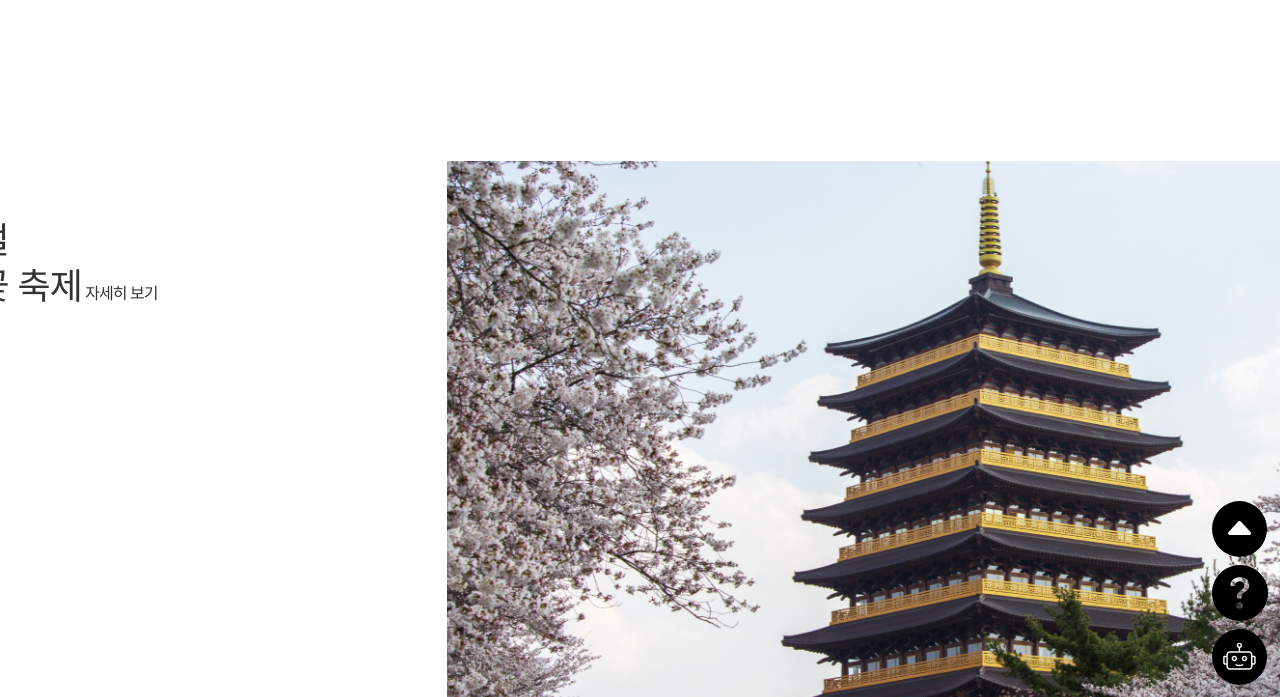
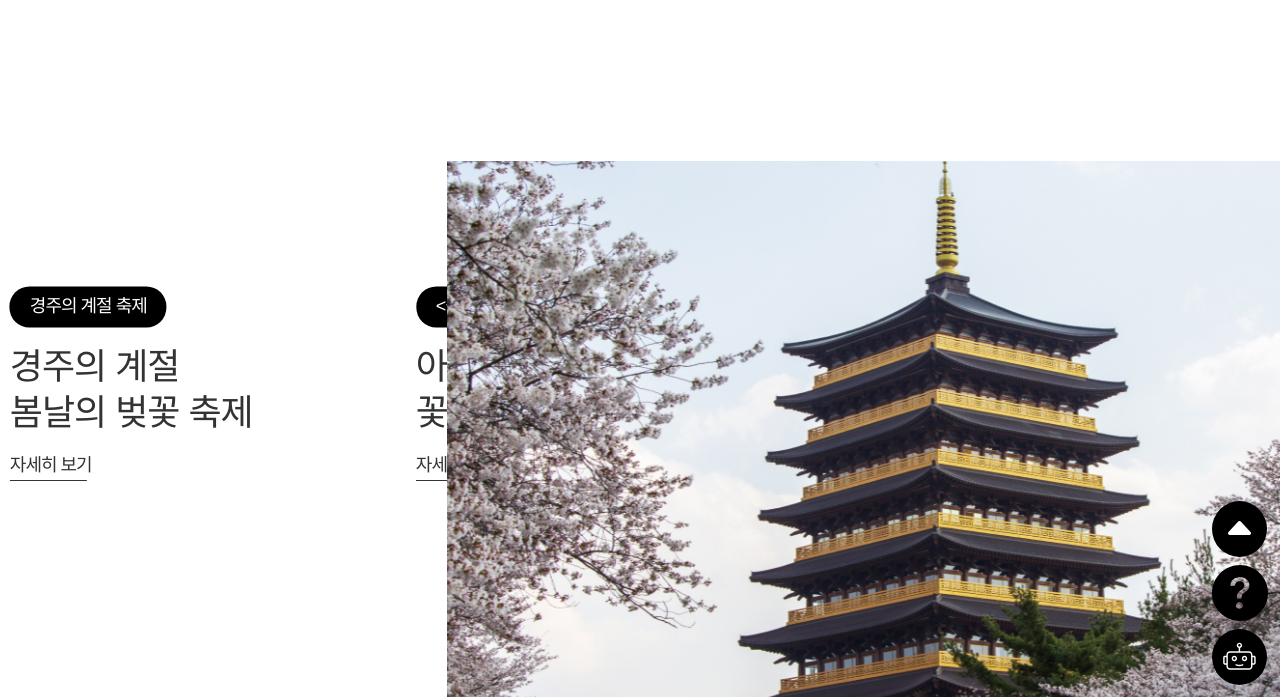
Before and after one commit to srh0820/myrealcode, a plain HTML site: page index.html in a window 1280 px wide. Shown: the part 103-800 px from the top of the page. Drawn offline with nearby package versions, Linux system fonts and the light colour scheme; a web font is replaced by a local one.

Commit message:
메인슬라이드 작업중 (텍스트 슬라이드)

```diff
--- a/index.html
+++ b/index.html
@@ -276,26 +276,56 @@
 
             <div class="cont col-6 d-flex justify-content-end">
                 <div class="swiperContainer">
-                    <ul class="swiper-wrapper">
-                        <li class="swiper-slide">
-                            <div class="titWrap">
-                                <p>경주의 계절 축제</p>
+                    <div class="swiper-wrapper">
+                        <div class="swiper-slide">
+                            <p class="mb-4">경주의 계절 축제</p>
                             <strong>
                                 경주의 계절</br>
-                                    봄날의 벚꽃 축제</strong>
-                                <a href="" class=".text-with-underline">자세히 보기</a>
+                                봄날의 벚꽃 축제
+                            </strong>
+                            <a href="" class="text-with-underline d-block mt-3">자세히 보기</a>
                         </div>
-                        </li>
-                        <li class="swiper-slide">
-                            <div class="titWrap">
-                                <p>&lt;꽃길한복&gt; 대여 이벤트</p>
+                        <div class="swiper-slide">
+                            <p class="mb-4">&lt;꽃길한복&gt; 대여 이벤트</p>
                             <strong>
                                 아름다운 한복이 여행을</br>
-                                    꽃길로 만들어 줄거에요</strong>
-                                <a href="" class=".text-with-underline">자세히 보기</a>
+                                꽃길로 만들어 줄거에요
+                            </strong>
+                            <a href="" class="text-with-underline d-block mt-3">자세히 보기</a>
                         </div>
-                        </li>
-                    </ul>
+                        <div class="swiper-slide">
+                            <p class="mb-4">여행 명소 투어</p>
+                            <strong>
+                                뚜벅뚜벅, 경주의<br>
+                                역사를 따라 걷는 시간
+                            </strong>
+                            <a href="" class="text-with-underline d-block mt-3">자세히보기</a>
+                        </div>
+                        <div class="swiper-slide">
+                            <p class="mb-4">올 여름 어느때보다 시원하게!</p>
+                            <strong>
+                                무더운 여름, 경주<br>
+                                시원한 카페 TOP 3
+                            </strong>
+                            <a href="" class="text-with-underline d-block mt-3">자세히보기</a>
+                        </div>
+                        <div class="swiper-slide">
+                            <p class="mb-4">우리들의 추억 여행</p>
+                            <strong>
+                                다시 오지 못 할 지금,<br>
+                                이 순간을 기록하세요
+                            </strong>
+                            <a href="" class="text-with-underline d-block mt-3">자세히보기</a>
+                        </div>
+                        <div class="swiper-slide">
+                            <p class="mb-4">행복의 경주월드</p>
+                            <strong>
+                                스트레스 해소<br>
+                                최강 스릴 도전!
+                            </strong>
+                            <a href="" class="text-with-underline d-block mt-3">자세히보기</a>
+                        </div>
+                    </div>
                 </div>
             </div>
 
@@ -671,7 +701,7 @@
         //     document.body.classList = "";
         // })
 
-        const swiper_mainBanner_ = new Swiper("#mainBanner .swiper", {
+        const swiper_mainBanner1 = new Swiper("#mainBanner .swiper", {
             loop: true,
             autoplay: {
                 delay: 5000,
@@ -679,12 +709,34 @@
             },
             slidesPerView: "auto",
             spaceBetween: 27,
-            // centeredSlides: true, // 현재 슬라이드를 가운데로 설정
             pagination: {
                 el: ".swiper-pagination",
                 clickable: true,
             },
+            controller: {
+                control: null,
+            }
         });
+
+        const swiper_mainBanner2 = new Swiper("#mainBanner .swiperContainer", {
+            loop: true,
+            autoplay: {
+                delay: 5000,
+                disableOnInteraction: false,
+            },
+            slidesPerView: "auto",
+            pagination: {
+                el: ".swiper-pagination",
+                clickable: true,
+            },
+            controller: {
+                control: null,
+            },
+        });
+
+        swiper_mainBanner1.controller.control = swiper_mainBanner2;
+        swiper_mainBanner2.controller.control = swiper_mainBanner1;
+
 
     </script>
 </body>
--- a/scss/srh.scss
+++ b/scss/srh.scss
@@ -232,21 +232,40 @@
         margin-top: 264px;
 
         .cont{
-            .titWrap{
+            .swiperContainer{
+                // margin-top: 396px;
+                // margin-left: 260px;
+                width: calc(40% + 150px);
+                .swiper-slide{
+                    padding-top: 132px;
+                    &:active {
 
+                    }
                     p {
                         font-size: 18px;
-                    font-weight: 300;
+                        font-weight: 400;
                         color: white;
-                    background: #000;
-                    border-radius: 30px;
-                    width: 155px;
-                    height: 41px;
-                    display: flex;
-                    justify-content: center;
-                    align-items: center;
+                        margin-left: 20px;
+                        // display: flex;
+                        // justify-content: center;
+                        // align-items: center;
+                        position: relative;
+                        display: inline-block;
+                        &::after {
+                            content: "";
+                            position: absolute;
+                            top: 50%;
+                            left: 50%;
+                            transform: translate(-50%, -50%);
+                            width: calc(100% + 40px); // 글자 길이보다 양옆으로 20px씩 여백을 가집니다
+                            height: calc(100% + 14px); // 글자 높이보다 위아래로 7px씩 여백을 가집니다
+                            background-color: black;
+                            border-radius: 20px;
+                            z-index: -1; // 글자 뒤에 배경 도형이 위치하도록 합니다
+                        }
                     }
                     strong {
+                        display: flex;
                         font-size: 36px;
                         font-weight: 500;
                         line-height: 46px;
@@ -263,6 +282,7 @@
                             background-color: #333;
                             margin-top: 1px;
                             width: 4.8rem;
+                        }
                     }
                 }
             }
```
Also changed, not shown: css/srh.css, css/srh.min.css. Lines whose indentation alone changed are shown as unchanged.
